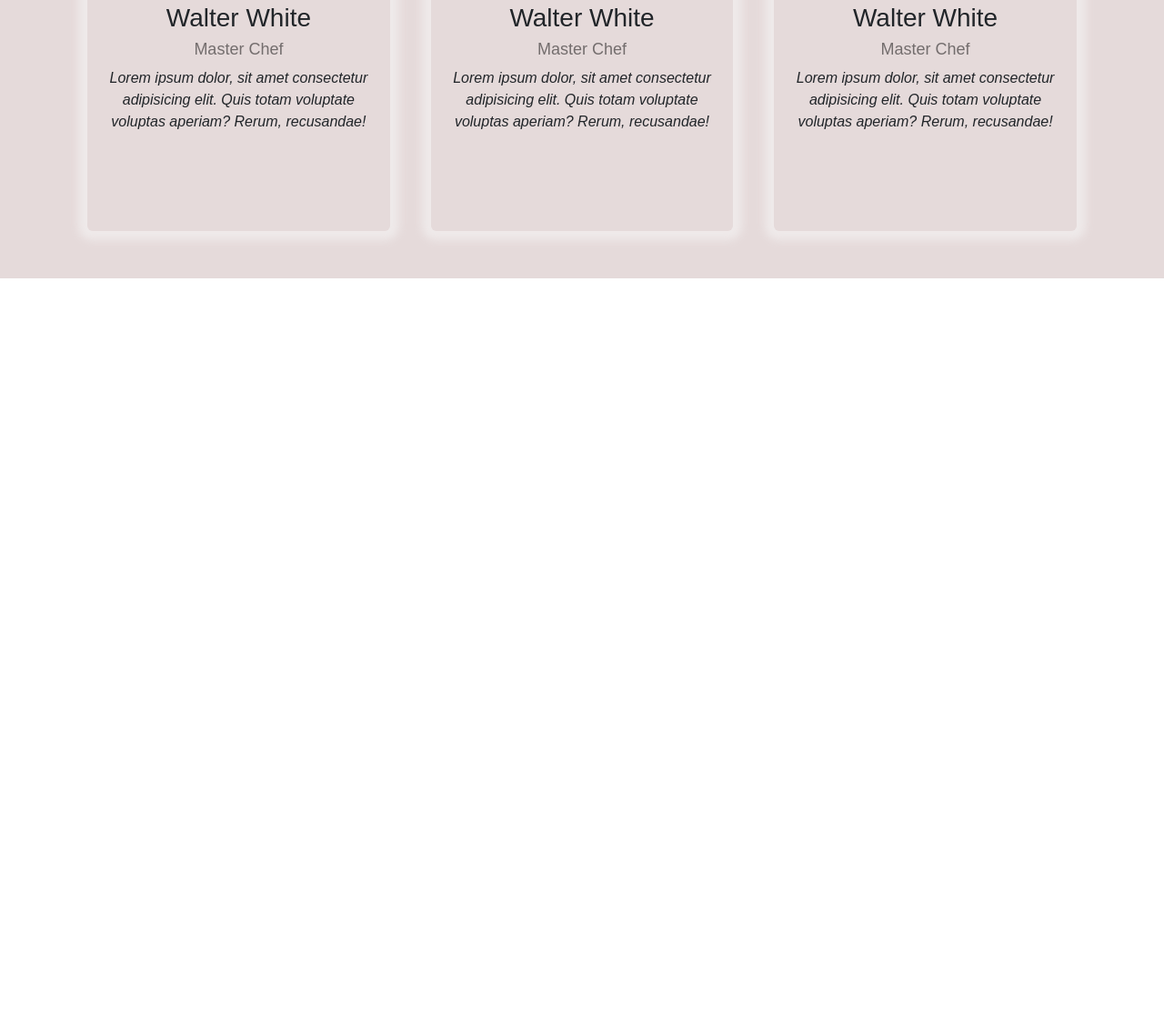
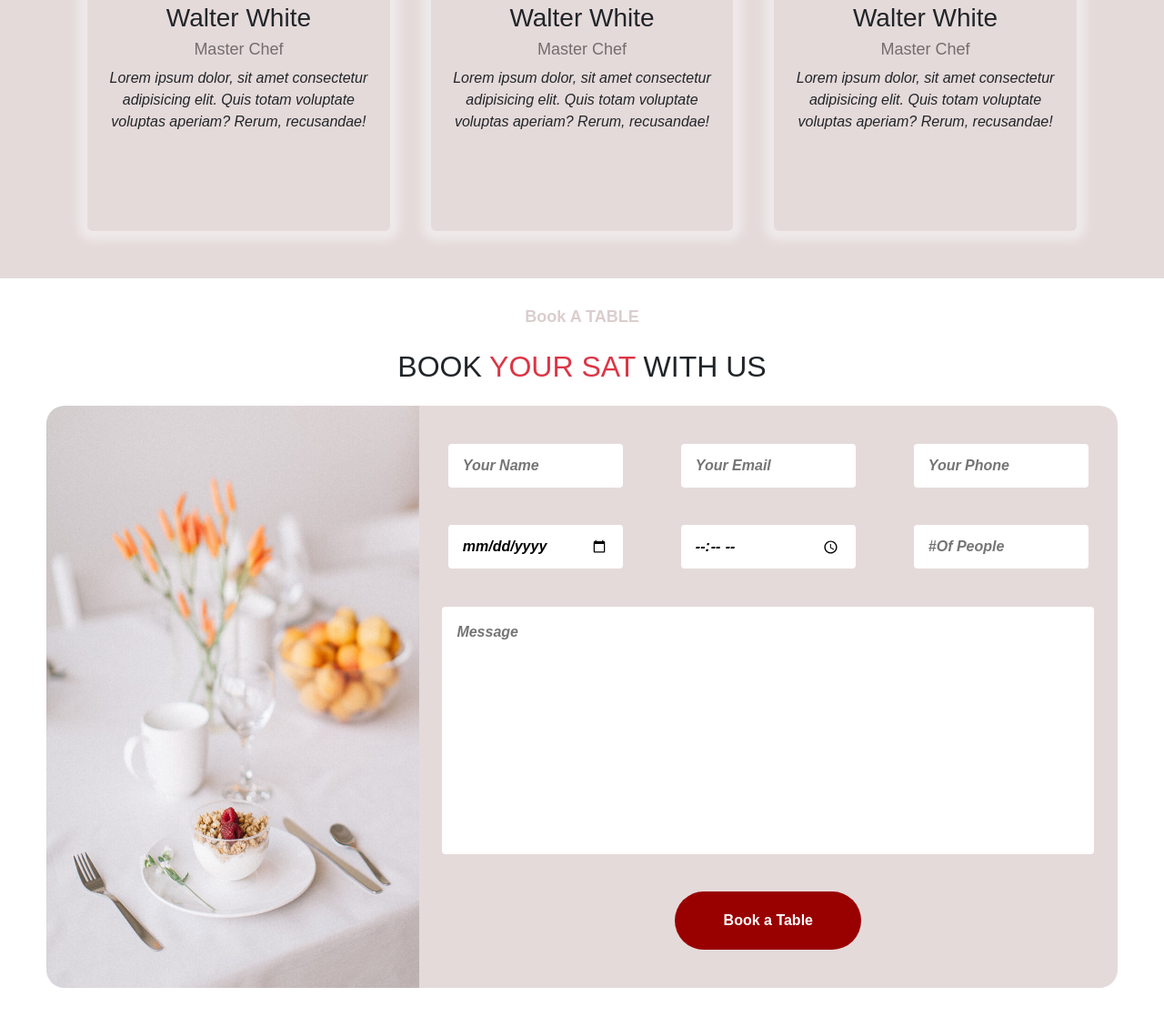
Before and after one commit to H-R-F/first_project_DOM_Achraf_Bensabir, a website: page index.html in a window 1280 px wide. Shown: the part 4519-5637 px from the top of the page at 91% size. Before the commit the page ends 4825 px from the top, so only its background shows below. Drawn offline with nearby package versions, Linux system fonts and the light colour scheme.

Commit message:
seventhSecond

```diff
--- a/index.html
+++ b/index.html
@@ -579,8 +579,31 @@
         </section>
         <!-- &end sixthSection -->
 
-        <!-- seventhSecond -->
-        <!-- end seventhSecond -->
+        <!-- &seventhSecond -->
+        <section class="seventhSecond">
+            <div class="title">
+                <h3>Book A TABLE</h3>
+                <h1>BOOK <span class="text-danger">YOUR SAT</span> WITH US</h1>
+            </div>
+            <div class="coontent">
+                <img src="/public/image/reservation.jpg" alt="image">
+                <form action="">
+                    <div class="first">
+                        <input type="text" placeholder="Your Name">
+                        <input type="email" placeholder="Your Email">
+                        <input type="number" placeholder="Your Phone">
+                    </div>
+                    <div class="first second">
+                        <input type="date" placeholder="Date">
+                        <input type="time" placeholder="Time">
+                        <input type="number" placeholder="#Of People">
+                    </div>
+                    <textarea name="" id="" cols="30" rows="10" placeholder="Message"></textarea>
+                    <button><a href="#">Book a Table</a></button>
+                </form>
+            </div>
+        </section>
+        <!-- &end seventhSecond -->
 
         <!-- eighthSection -->
         <!-- end eighthSection -->
```
